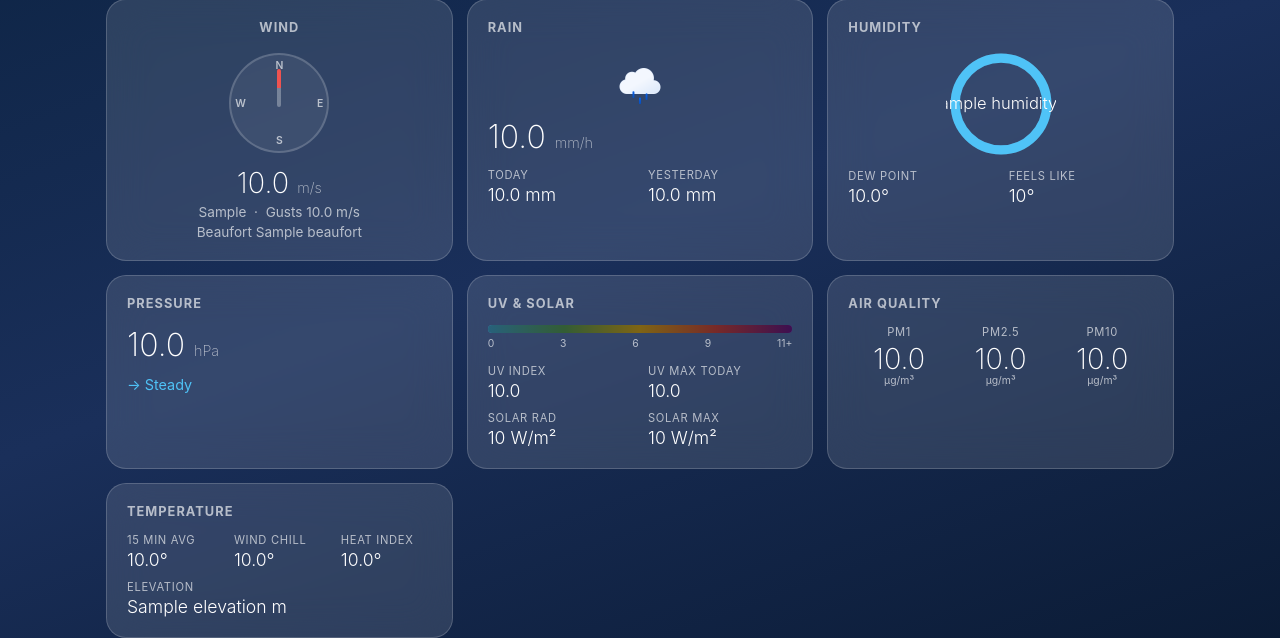
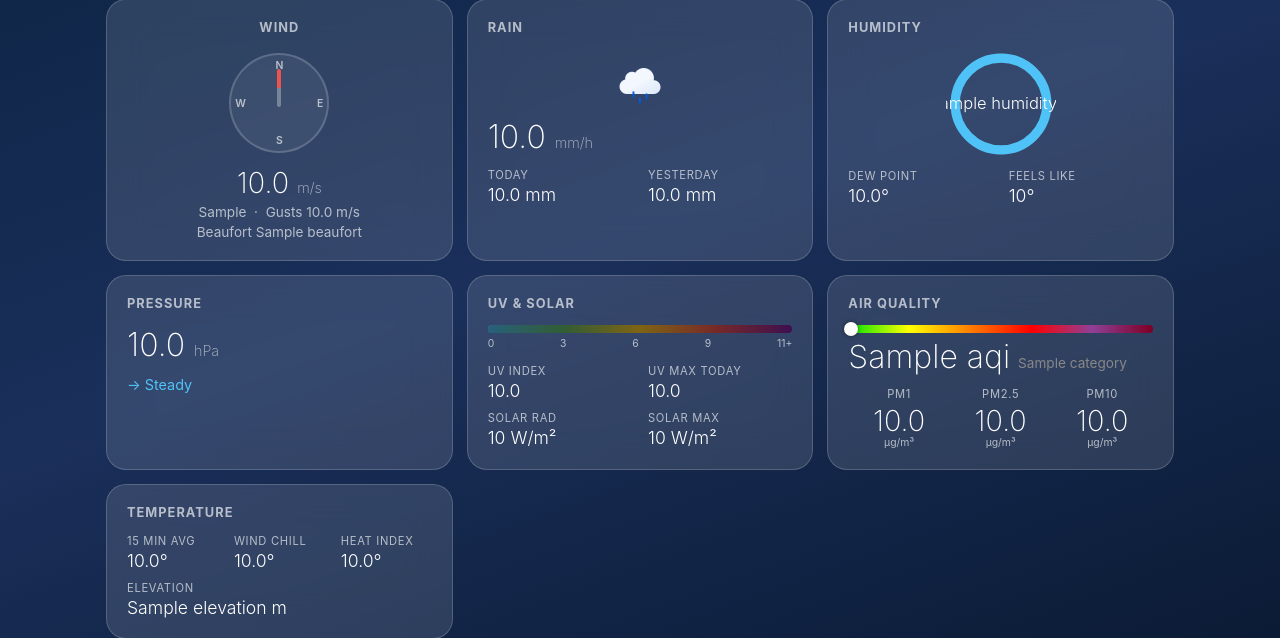
Before and after one commit to briis/LocalWeather, a Flask app: template templates/index.html in a window 1280 px wide. Shown: the part 814-1452 px from the top of the page. Run offline with Flask 3, Linux system fonts and the light colour scheme; the template is opened without the code that fills it: most values are stand-ins (such as "Sample title", 1, 10 or a date in 2020).

Commit message:
Added AQI calculation and gradient bar to Air Quality widget

```diff
--- a/app.py
+++ b/app.py
@@ -1,6 +1,7 @@
 from flask import Flask, render_template, jsonify
 import mysql.connector
 from mysql.connector import Error
+from aqi_calculator import calculate_aqi
 
 app = Flask(__name__)
 
@@ -70,6 +71,21 @@ def wind_direction(degrees):
     return dirs[round(degrees / 22.5) % 16]
 
 
+def calc_aqi(data):
+    if not data:
+        return None
+    result = calculate_aqi(pm25=data.get('pm25'), pm10=data.get('pm10'))
+    if result is None:
+        return None
+    return {
+        'aqi':      result.aqi,
+        'category': result.category,
+        'color':    result.color,
+        'pollutant': result.pollutant,
+        'percent':  round(min(result.aqi / 500 * 100, 100), 1),
+    }
+
+
 def calc_bars(daily):
     temps = [d[f] for d in daily for f in ('temperature', 'temp_low') if d.get(f) is not None]
     gmin = min(temps) if temps else 0
@@ -93,9 +109,10 @@ def index():
     daily   = get_daily_forecast()
     direction = wind_direction(data.get('windbearing') if data else None)
     bars    = calc_bars(daily)
+    aqi = calc_aqi(data)
     return render_template('index.html',
         data=data, wind_dir=direction,
-        hourly=hourly, daily=daily, bars=bars)
+        hourly=hourly, daily=daily, bars=bars, aqi=aqi)
 
 
 @app.route('/api/data')
@@ -104,7 +121,11 @@ def api_data():
     if data is None:
         return jsonify({'error': 'No data'}), 503
     data['wind_dir_label'] = wind_direction(data.get('windbearing'))
-    return jsonify(serialize(data))
+    aqi = calc_aqi(data)
+    row = serialize(data)
+    if aqi:
+        row['aqi'] = aqi
+    return jsonify(row)
 
 @app.route('/api/hourly')
 def api_hourly():
--- /dev/null
+++ b/aqi_calculator.py
@@ -0,0 +1,104 @@
+"""
+AQI Calculator for PM2.5 and PM10
+Based on US EPA breakpoints (revised 2024).
+"""
+
+from dataclasses import dataclass
+
+_PM25_BREAKPOINTS = [
+    (0.0,   9.0,   0,   50),
+    (9.1,  35.4,  51,  100),
+    (35.5, 55.4, 101,  150),
+    (55.5, 125.4, 151, 200),
+    (125.5, 225.4, 201, 300),
+    (225.5, 325.4, 301, 500),
+]
+
+_PM10_BREAKPOINTS = [
+    (0,   54,   0,  50),
+    (55,  154,  51, 100),
+    (155, 254, 101, 150),
+    (255, 354, 151, 200),
+    (355, 424, 201, 300),
+    (425, 604, 301, 500),
+]
+
+AQI_CATEGORIES = [
+    (0,   50,  "Good",                            "#00E400"),
+    (51,  100, "Moderate",                         "#FFFF00"),
+    (101, 150, "Unhealthy for Sensitive Groups",   "#FF7E00"),
+    (151, 200, "Unhealthy",                        "#FF0000"),
+    (201, 300, "Very Unhealthy",                   "#8F3F97"),
+    (301, 500, "Hazardous",                        "#7E0023"),
+]
+
+
+@dataclass
+class AQIResult:
+    aqi: int
+    category: str
+    color: str
+    pollutant: str
+    pm25_aqi: int | None
+    pm10_aqi: int | None
+
+
+def _find_breakpoint(concentration: float, breakpoints: list) -> tuple | None:
+    for c_low, c_high, aqi_low, aqi_high in breakpoints:
+        if c_low <= concentration <= c_high:
+            return c_low, c_high, aqi_low, aqi_high
+    return None
+
+
+def _linear_interpolation(concentration: float, breakpoints: list) -> int | None:
+    row = _find_breakpoint(concentration, breakpoints)
+    if row is None:
+        return None
+    c_low, c_high, aqi_low, aqi_high = row
+    aqi = ((aqi_high - aqi_low) / (c_high - c_low)) * (concentration - c_low) + aqi_low
+    return round(aqi)
+
+
+def _truncate_pm25(value: float) -> float:
+    return int(value * 10) / 10
+
+
+def _truncate_pm10(value: float) -> float:
+    return int(value)
+
+
+def _aqi_to_category(aqi: int) -> tuple[str, str]:
+    for low, high, name, color in AQI_CATEGORIES:
+        if low <= aqi <= high:
+            return name, color
+    return "Hazardous", "#7E0023"
+
+
+def calculate_aqi(
+    pm25: float | None = None,
+    pm10: float | None = None,
+) -> AQIResult | None:
+    pm25_aqi: int | None = None
+    pm10_aqi: int | None = None
+
+    if pm25 is not None:
+        pm25_aqi = _linear_interpolation(_truncate_pm25(pm25), _PM25_BREAKPOINTS)
+    if pm10 is not None:
+        pm10_aqi = _linear_interpolation(_truncate_pm10(pm10), _PM10_BREAKPOINTS)
+
+    valid = {k: v for k, v in {"PM2.5": pm25_aqi, "PM10": pm10_aqi}.items() if v is not None}
+    if not valid:
+        return None
+
+    dominant = max(valid, key=lambda k: valid[k])
+    dominant_aqi = valid[dominant]
+    category, color = _aqi_to_category(dominant_aqi)
+
+    return AQIResult(
+        aqi=dominant_aqi,
+        category=category,
+        color=color,
+        pollutant=dominant,
+        pm25_aqi=pm25_aqi,
+        pm10_aqi=pm10_aqi,
+    )
--- a/static/css/style.css
+++ b/static/css/style.css
@@ -285,6 +285,45 @@ body {
 }
 
 /* ── Air quality ────────────────────────────────────── */
+.aqi-bar-wrap { margin-bottom: 14px; }
+
+.aqi-gradient-bar {
+  height: 8px;
+  border-radius: 4px;
+  background: linear-gradient(to right, #00E400, #FFFF00, #FF7E00, #FF0000, #8F3F97, #7E0023);
+  position: relative;
+}
+
+.aqi-dot {
+  position: absolute;
+  top: 50%;
+  transform: translate(-50%, -50%);
+  width: 14px;
+  height: 14px;
+  border-radius: 50%;
+  background: white;
+  box-shadow: 0 0 4px rgba(0,0,0,0.5);
+  transition: left 0.6s ease;
+}
+
+.aqi-summary {
+  display: flex;
+  align-items: baseline;
+  gap: 8px;
+  margin-top: 8px;
+}
+
+.aqi-number {
+  font-size: 2rem;
+  font-weight: 200;
+  line-height: 1;
+}
+
+.aqi-category {
+  font-size: 0.85rem;
+  font-weight: 400;
+}
+
 .aqi-row {
   display: flex;
   justify-content: space-around;
--- a/static/js/weather.js
+++ b/static/js/weather.js
@@ -1,6 +1,6 @@
 // cSpell:words uvsolar airquality dewpoint feelslike uvindex uvmax solarrad solarmax heatindex windbearing windgust windspeedavg tempmax tempmin pressuretrend raintoday rainyesterday solarraddaymax uvdaymax temp15min windchill
 // cSpell:words VIND REGN FUGTIGHED LUFTTRYK LUFTKVALITET TEMPERATUR Vindstød Dugpunkt Føles Stigende Faldende Stabilt indeks maks Solstråling Vindafkøling Varmeindeks Højde Opdateret NNØ NØ ØNØ ØSØ SSØ SSV VSV VNV
-// cSpell:words TIMEPROGNOSER DAGES Prognose gmin gmax
+// cSpell:words TIMEPROGNOSER DAGES Prognose gmin gmax Moderat Usund følsomme Meget Farlig
 const REFRESH_INTERVAL = 60000;
 
 // ── Translations ────────────────────────────────────────────────────────────
@@ -38,6 +38,14 @@ const translations = {
     now:            'Now',
     today_short:    'Today',
     dir_n: 'N', dir_e: 'E', dir_s: 'S', dir_w: 'W',
+    aqi_categories: {
+      'Good':                          'God',
+      'Moderate':                      'Moderat',
+      'Unhealthy for Sensitive Groups':'Usund for følsomme grupper',
+      'Unhealthy':                     'Usund',
+      'Very Unhealthy':                'Meget usund',
+      'Hazardous':                     'Farlig',
+    },
   },
   da: {
     wind:           'VIND',
@@ -72,6 +80,14 @@ const translations = {
     now:            'Nu',
     today_short:    'I dag',
     dir_n: 'N', dir_e: 'Ø', dir_s: 'S', dir_w: 'V',
+    aqi_categories: {
+      'Good':                          'God',
+      'Moderate':                      'Moderat',
+      'Unhealthy for Sensitive Groups':'Usund for følsomme grupper',
+      'Unhealthy':                     'Usund',
+      'Very Unhealthy':                'Meget usund',
+      'Hazardous':                     'Farlig',
+    },
   },
 };
 
@@ -283,6 +299,18 @@ function updatePage(d) {
   setEl('pm25', fmt(d.pm25));
   setEl('pm10', fmt(d.pm10));
 
+  if (d.aqi) {
+    const dot = document.getElementById('aqi-dot');
+    if (dot) dot.style.left = `${d.aqi.percent}%`;
+    setEl('aqi-number', d.aqi.aqi);
+    const catEl = document.getElementById('aqi-category');
+    if (catEl) {
+      const cats = translations[currentLang].aqi_categories;
+      catEl.textContent = cats[d.aqi.category] ?? d.aqi.category;
+      catEl.style.color = d.aqi.color;
+    }
+  }
+
   setEl('temp15', d.temp15min != null ? `${fmt(d.temp15min)}°` : '—');
   setEl('windchill', d.windchill != null ? `${fmt(d.windchill)}°` : '—');
   setEl('heatindex', d.heatindex != null ? `${fmt(d.heatindex)}°` : '—');
--- a/templates/index.html
+++ b/templates/index.html
@@ -202,6 +202,18 @@
       <!-- Air Quality -->
       <div class="card card-air">
         <div class="card-label" data-i18n="airquality">AIR QUALITY</div>
+
+        <!-- AQI bar -->
+        <div class="aqi-bar-wrap">
+          <div class="aqi-gradient-bar">
+            <div class="aqi-dot" id="aqi-dot" style="left:{{ aqi.percent if aqi else 0 }}%"></div>
+          </div>
+          <div class="aqi-summary">
+            <span class="aqi-number" id="aqi-number">{{ aqi.aqi if aqi else '—' }}</span>
+            <span class="aqi-category" id="aqi-category" style="color:{{ aqi.color if aqi else 'inherit' }}">{{ aqi.category if aqi else '' }}</span>
+          </div>
+        </div>
+
         <div class="aqi-row">
           <div class="aqi-item">
             <div class="aqi-label">PM1</div>
```
